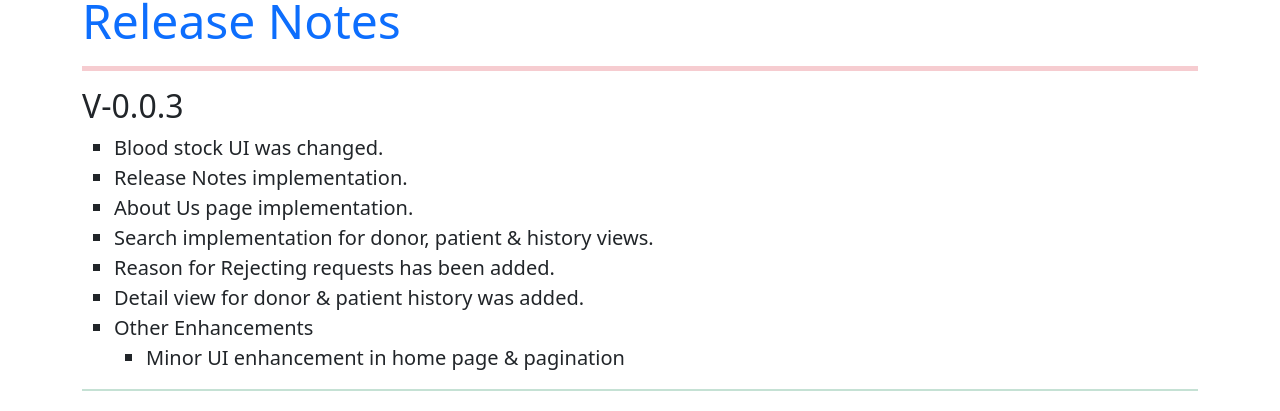
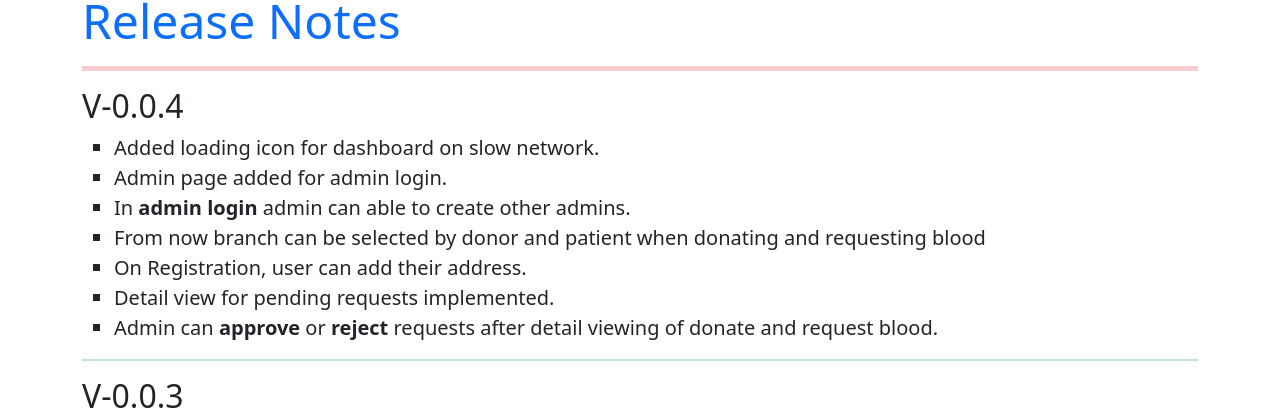
Before and after one commit to karthi-mr/blood-bank-management, an Angular app in the folder ui/: page /release-notes in a window 1280 px wide. Shown: the part 112-523 px from the top of the page. Built offline with nearby package versions, Linux system fonts and the light colour scheme; no server answers.

Commit message:
release notes added

```diff
--- a/ui/src/app/shared/release-notes/release-notes.component.html
+++ b/ui/src/app/shared/release-notes/release-notes.component.html
@@ -4,6 +4,27 @@
   <hr class="border-5 border-danger" />
 
   <!-- release notes -->
+
+  <!-- v0.0.4 -->
+  <h3>V-0.0.4</h3>
+
+  <ul>
+    <li>Added loading icon for dashboard on slow network.</li>
+    <li>Admin page added for admin login.</li>
+    <li>In <b>admin login</b> admin can able to create other admins.</li>
+    <li>
+      From now branch can be selected by donor and patient when donating and
+      requesting blood
+    </li>
+    <li>On Registration, user can add their address.</li>
+    <li>Detail view for pending requests implemented.</li>
+    <li>
+      Admin can <b>approve</b> or <b>reject</b> requests after detail viewing of
+      donate and request blood.
+    </li>
+  </ul>
+
+  <hr class="text-success border-2" />
 
   <!-- v0.0.3 -->
   <h3>V-0.0.3</h3>
```
